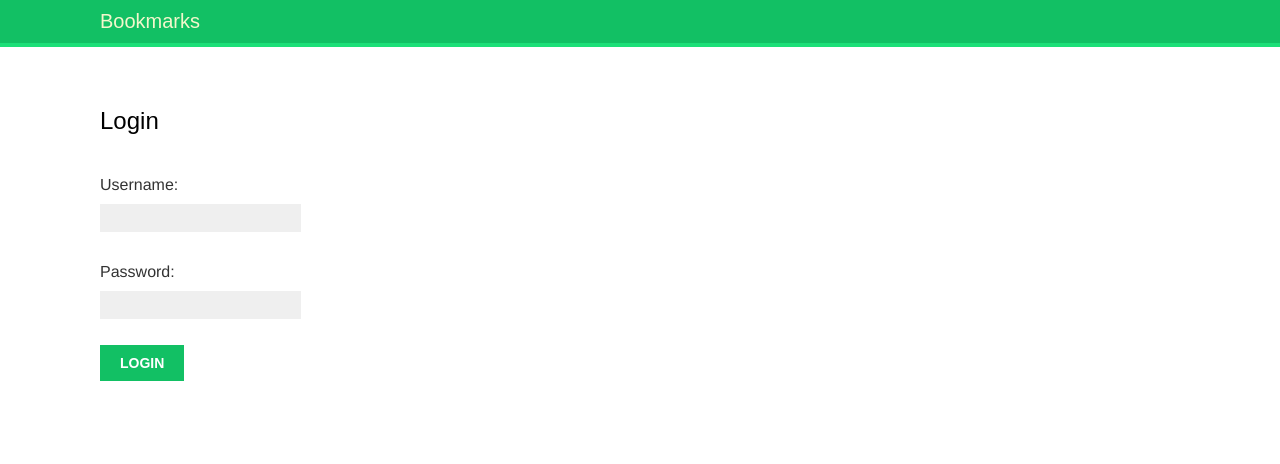
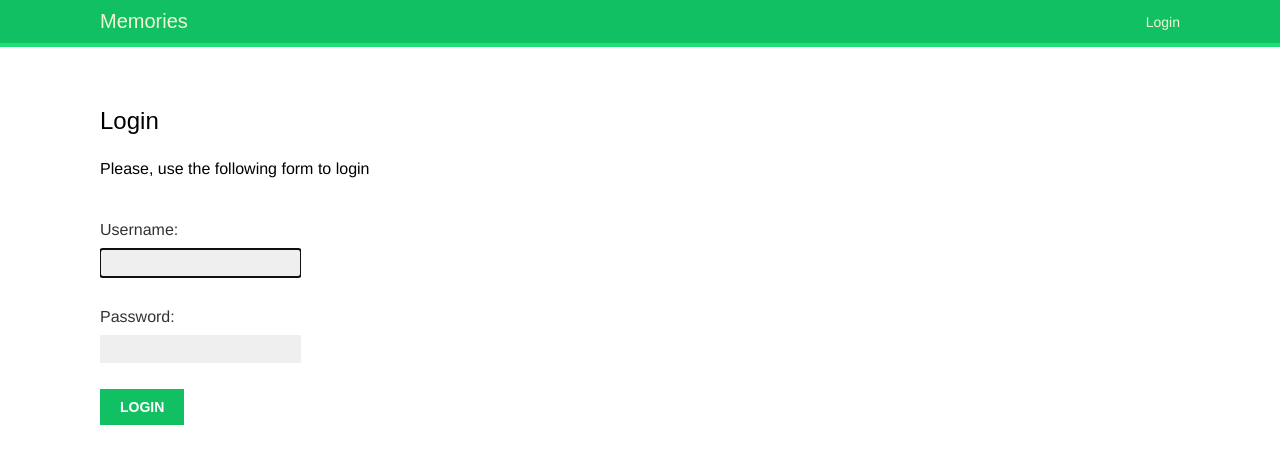
Before and after one commit to mohammed-manahi/memories, a Django app: page /account/login/ in a window 1280 px wide. Shown: the top 464 px of the page. Run offline with Django 4.2, Linux system fonts and the light colour scheme; some web fonts are replaced.

Commit message:
Implement login and logout and override default django templates for authentication

```diff
--- a/account/templates/base.html
+++ b/account/templates/base.html
@@ -11,7 +11,28 @@
 </head>
 <body>
 <div id="header">
-    <span class="logo">Bookmarks</span>
+    <span class="logo">Memories</span>
+    {% if request.user.is_authenticated %}
+        <ul class="menu">
+            <li {% if section == 'dashboard' %} class="selected" {% endif %}>
+                <a href="{% url 'dashboard' %}"> My Dashboard</a>
+            </li>
+            <li {% if section == 'images' %} class="selected" {% endif %}>
+                <a href="#"> Images</a>
+            </li>
+            <li {% if section == 'people' %}class="selected"{% endif %}>
+                <a href="#">People</a>
+            </li>
+        </ul>
+    {% endif %}
+    <span class="user">
+        {% if request.user.is_authenticated %}
+            Hello {{ reques.user.first_name|default:request.user.username }},
+            <a href="{% url 'logout' %}"> Logout</a>
+        {% else %}
+            <a href="{% url 'login' %}">Login</a>
+        {% endif %}
+    </span>
 </div>
 <div id="content">
     {% block content %}
--- /dev/null
+++ b/account/templates/registration/login.html
@@ -0,0 +1,24 @@
+{% extends "base.html" %}
+{% block title %}
+    Login
+{% endblock %}
+{% block content %}
+    <h2>Login</h2>
+    {% if form.erros %}
+        <p>
+            Your username and password didn't match.
+            Please try again.
+        </p>
+    {% else %}
+        <p> Please, use the following form to login</p>
+    {% endif %}
+    <div class="login-form">
+        <form action="{% url 'login' %}" method="post">
+            {{ form.as_p }}
+            {% csrf_token %}
+            {# Add hidden field to redirect next after the login #}
+            <input type="hidden" name="next" value="{{ next }}">
+            <input type="submit" value="Login">
+        </form>
+    </div>
+{% endblock %}
--- a/account/urls.py
+++ b/account/urls.py
@@ -1,6 +1,12 @@
 from django.urls import path
+from django.contrib.auth import views as auth_views
 from account import views
 
 urlpatterns = [
-    path('login/', views.user_login, name='login'),
+    # Define login url for user login function-based view
+    # path('login/', views.user_login, name='login'),
+    # Define django authentication urls
+    path('login/', auth_views.LoginView.as_view(), name='login'),
+    path('logout/', auth_views.LogoutView.as_view(), name='logout'),
+    path('', views.dashboard, name='dashboard'),
 ]
--- a/account/views.py
+++ b/account/views.py
@@ -2,27 +2,35 @@ from django.shortcuts import render
 from django.http import HttpResponse
 from django.contrib.auth import authenticate, login
 from account.forms import LoginForm
+from django.contrib.auth.decorators import login_required
 
 
-def user_login(request):
-    # Create login view to authenticate users
-    if request.method == "POST":
-        form = LoginForm(request.POST)
-        if form.is_valid():
-            data = form.cleaned_data
-            # Authenticate request using user credentials of form cleaned data
-            user = authenticate(request=request, username=data["username"], password=data["password"])
-            if user is not None:
-                if user.is_active:
-                    # Login user into the session if the user exists and active
-                    login(request, user)
-                    return HttpResponse(f"User {user.username} is authenticated successfully")
-                else:
-                    return HttpResponse("User is not active")
-            else:
-                return HttpResponse("Invalid login credentials")
-    else:
-        form = LoginForm()
-    template = "account/login.html"
-    context = {"form": form}
+# def user_login(request):
+#     # Create login view to authenticate users
+#     if request.method == "POST":
+#         form = LoginForm(request.POST)
+#         if form.is_valid():
+#             data = form.cleaned_data
+#             # Authenticate request using user credentials of form cleaned data
+#             user = authenticate(request=request, username=data["username"], password=data["password"])
+#             if user is not None:
+#                 if user.is_active:
+#                     # Login user into the session if the user exists and active
+#                     login(request, user)
+#                     return HttpResponse(f"User {user.username} is authenticated successfully")
+#                 else:
+#                     return HttpResponse("User is not active")
+#             else:
+#                 return HttpResponse("Invalid login credentials")
+#     else:
+#         form = LoginForm()
+#     template = "account/login.html"
+#     context = {"form": form}
+#     return render(request, template, context)
+
+@login_required
+def dashboard(request):
+    # Create a dashboard for redirecting authenticated users after login
+    template = "account/dashboard.html"
+    context = {}
     return render(request, template, context)
```
Also changed, not shown: account/templates/account/dashboard.html (added, +8 -0 lines), account/templates/registration/logged_out.html (added, +11 -0 lines), memories/settings.py (+8 -0 lines).
